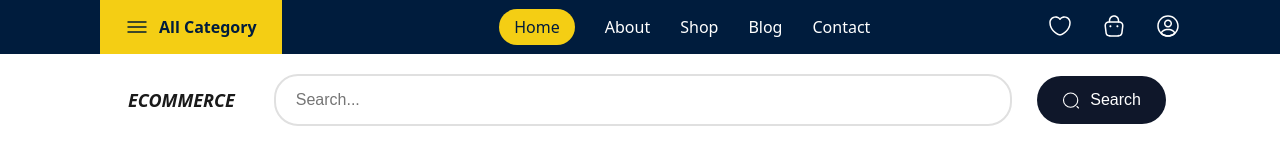
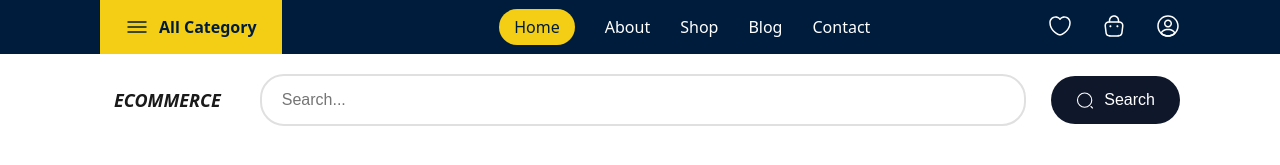
Before and after one commit to wjdals0304/ecommerce-project, a React (Create React App) app: page / in a window 1280 px wide. Shown: the top 165 px of the page. Built offline with nearby package versions, Linux system fonts and the light colour scheme.

Commit message:
feat: search 마진값 변경

```diff
--- a/src/features/home/search.css
+++ b/src/features/home/search.css
@@ -2,7 +2,7 @@
   display: flex;
   align-items: center;
   gap: 25px;
-  margin: 20px 114px;
+  margin: 20px 100px;
 }
 
 .search-container > .search-title {
```
